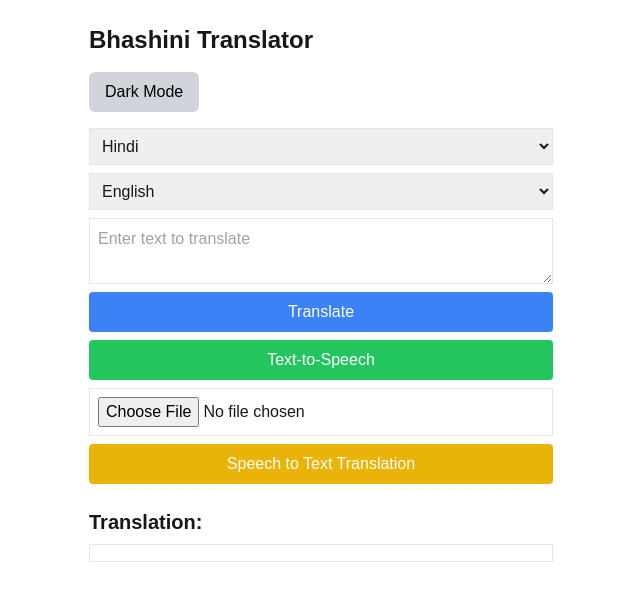
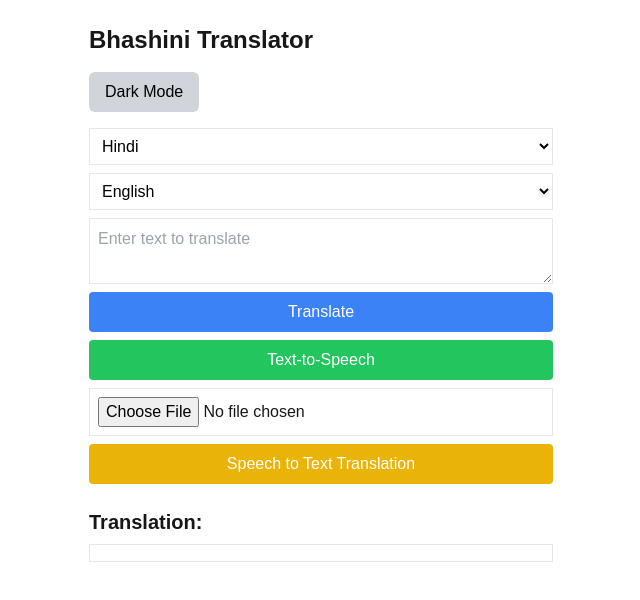
Before and after one commit to NoelG2002/Bhashini-python-front-end, a Next.js app: page / in a window 1280 px wide. Shown: the top 600 px of the page, without its empty margins (319-959 px from the left). Built offline with nearby package versions, Linux system fonts and the light colour scheme.

Commit message:
Update page.tsx

```diff
--- a/app/page.tsx
+++ b/app/page.tsx
@@ -149,18 +149,25 @@ export default function Home() {
       <ThemeToggle />
 
       <div className="flex flex-col gap-2 mt-4">
-        <select value={sourceLang} onChange={(e) => setSourceLang(e.target.value)} className="border p-2">
+        <select
+  value={sourceLang}
+  onChange={(e) => setSourceLang(e.target.value)}
+  className="border p-2 bg-white text-black dark:bg-gray-800 dark:text-white"
+>
   {languages.map((lang) => (
     <option key={lang.code} value={lang.code}>{lang.label}</option>
   ))}
 </select>
 
-        <select value={targetLang} onChange={(e) => setTargetLang(e.target.value)} className="border p-2">
+<select
+  value={targetLang}
+  onChange={(e) => setTargetLang(e.target.value)}
+  className="border p-2 bg-white text-black dark:bg-gray-800 dark:text-white"
+>
   {languages.map((lang) => (
     <option key={lang.code} value={lang.code}>{lang.label}</option>
   ))}
 </select>
-
         <textarea
           className="border p-2"
           value={text}
```
Lines whose indentation alone changed are shown as unchanged.
